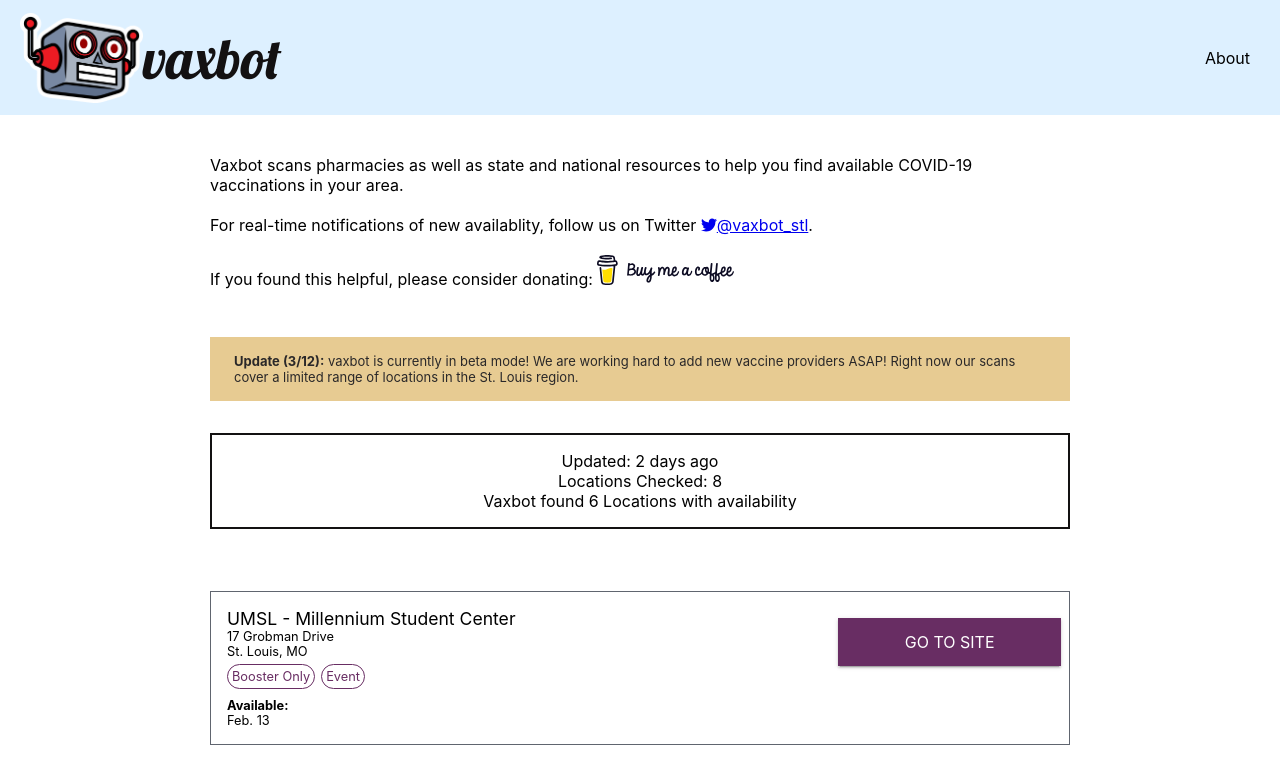
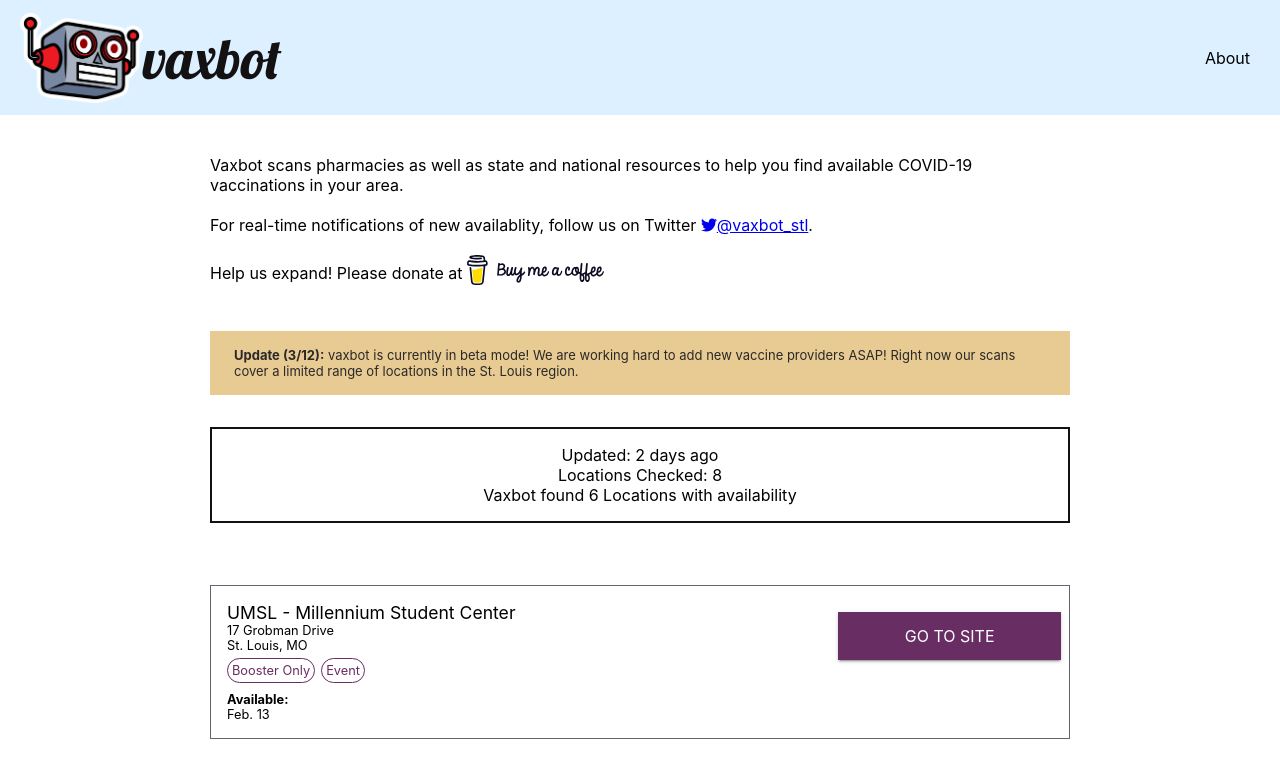
Before and after one commit to vaxbot/vaxbot-frontend, a React (Create React App) app: page / in a window 1280 px wide. Shown: the top 762 px of the page. Built offline with nearby package versions, Linux system fonts and the light colour scheme.

Commit message:
fix bmc placement

```diff
--- a/src/components/Home/Home.css
+++ b/src/components/Home/Home.css
@@ -36,6 +36,7 @@
 
 #bmc-logo {
     height: 30px;
+    margin-bottom: -6px;
 }
 
 #show-unavailable {
--- a/src/components/Home/Home.js
+++ b/src/components/Home/Home.js
@@ -136,7 +136,7 @@ class Home extends Component {
             <span>For real-time notifications of new availablity, follow us on Twitter { twitter_link }.</span>
             <br/>
             <br/>
-            <span>If you found this helpful, please consider donating: { bmc_link }</span>
+            <span>Help us expand! Please donate at { bmc_link }</span>
           </div>
           <div id="home-update">
             <p>
```
